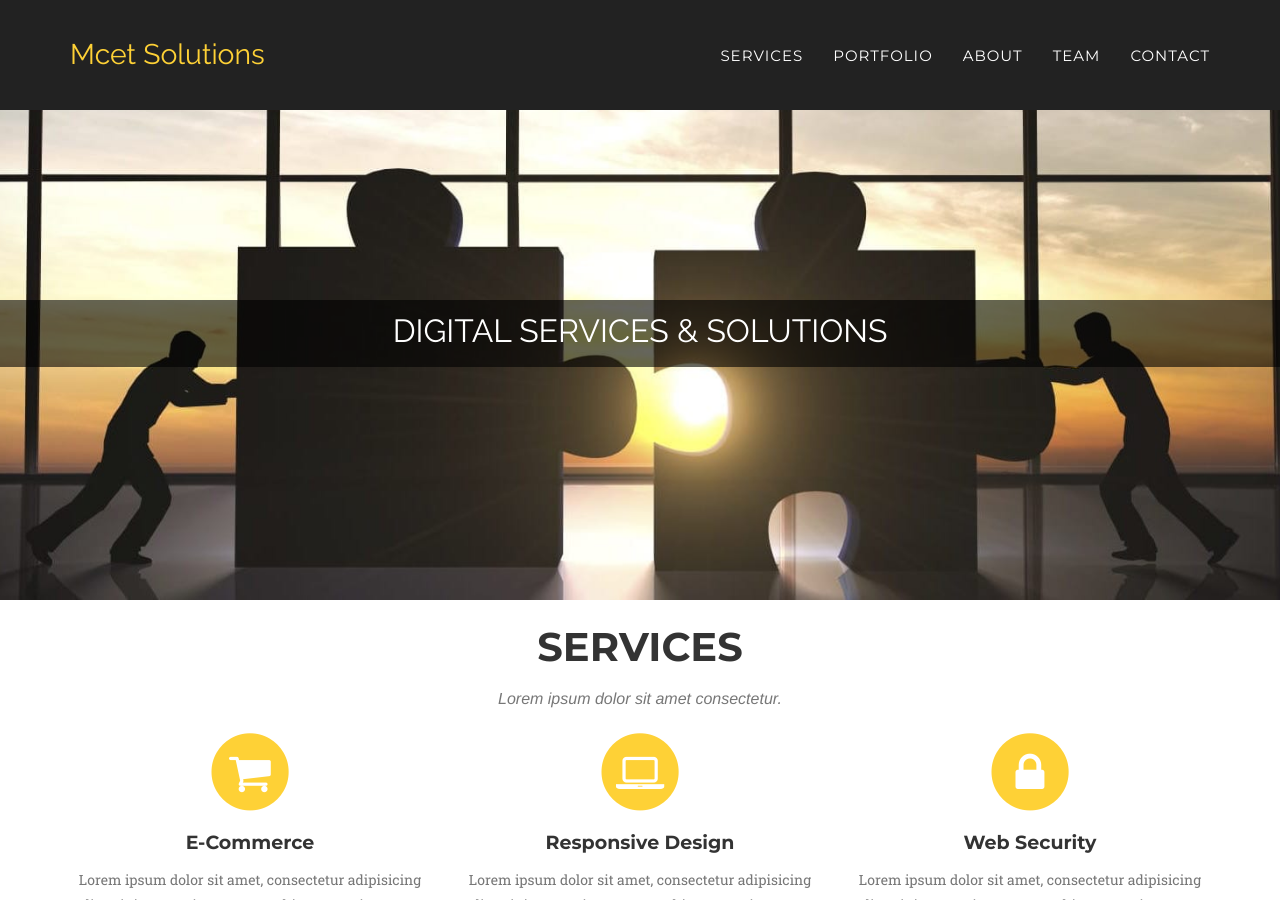
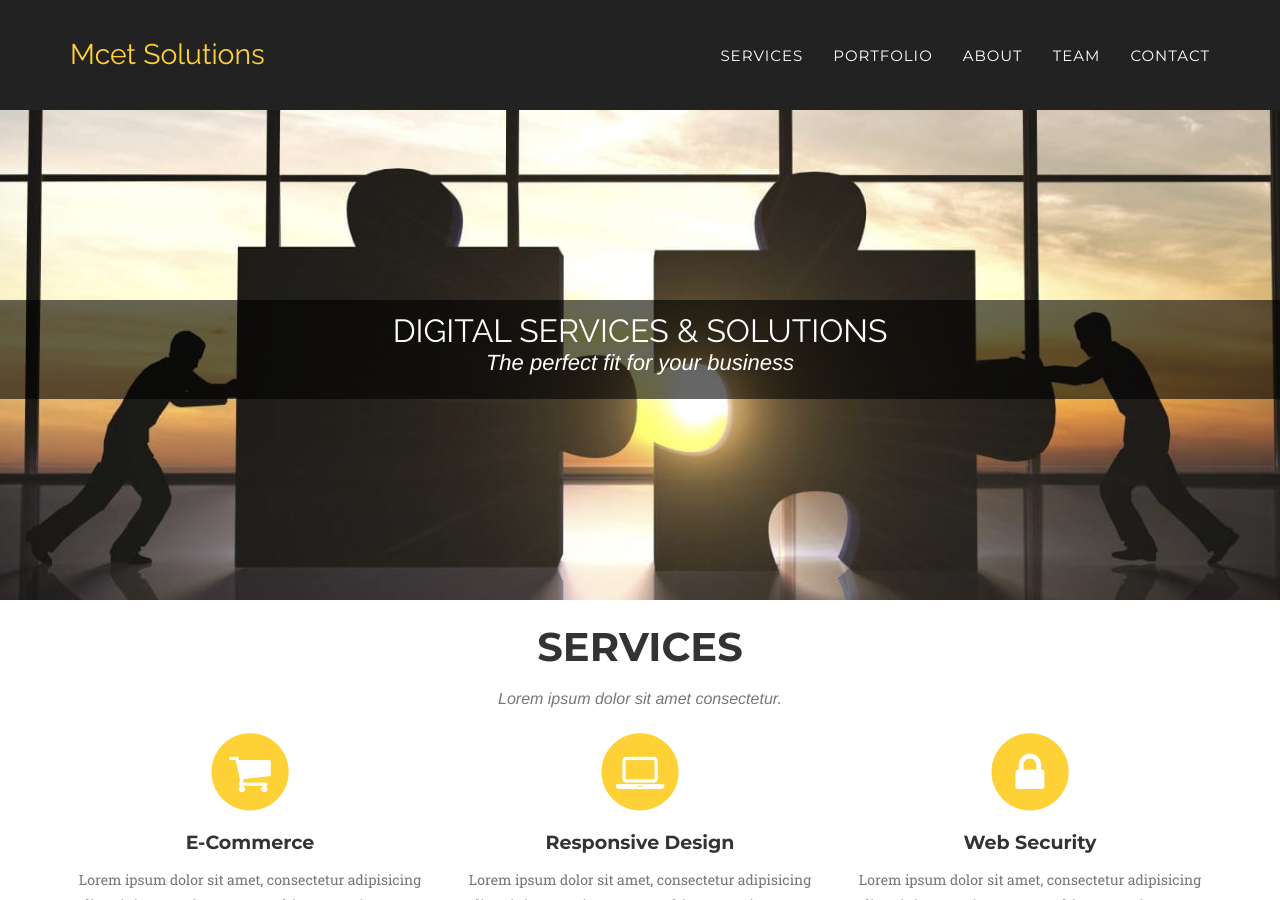
Before and after one commit to mcetsolutions/mcetsolutions.github.io, a Jekyll site: the page built from index.html, in a window 1280 px wide and 900 px high. Built offline with Jekyll 4.4.1, drawn with Linux system fonts in a browser that asks for light colours; some web fonts are replaced.

Commit message:
Update header.html

```diff
--- a/_includes/header.html
+++ b/_includes/header.html
@@ -45,7 +45,7 @@
         <div class="container">
             <div class="intro-text">
                 <div class="intro-heading">Digital Services & Solutions</div>
-                <!-- <div class="intro-lead-in">Some other text</div> -->
+                <div class="intro-lead-in">The perfect fit for your business</div>
                 <!-- <a href="#services" class="page-scroll btn btn-xl">Tell Me More</a> -->
             </div>
         </div>
```
